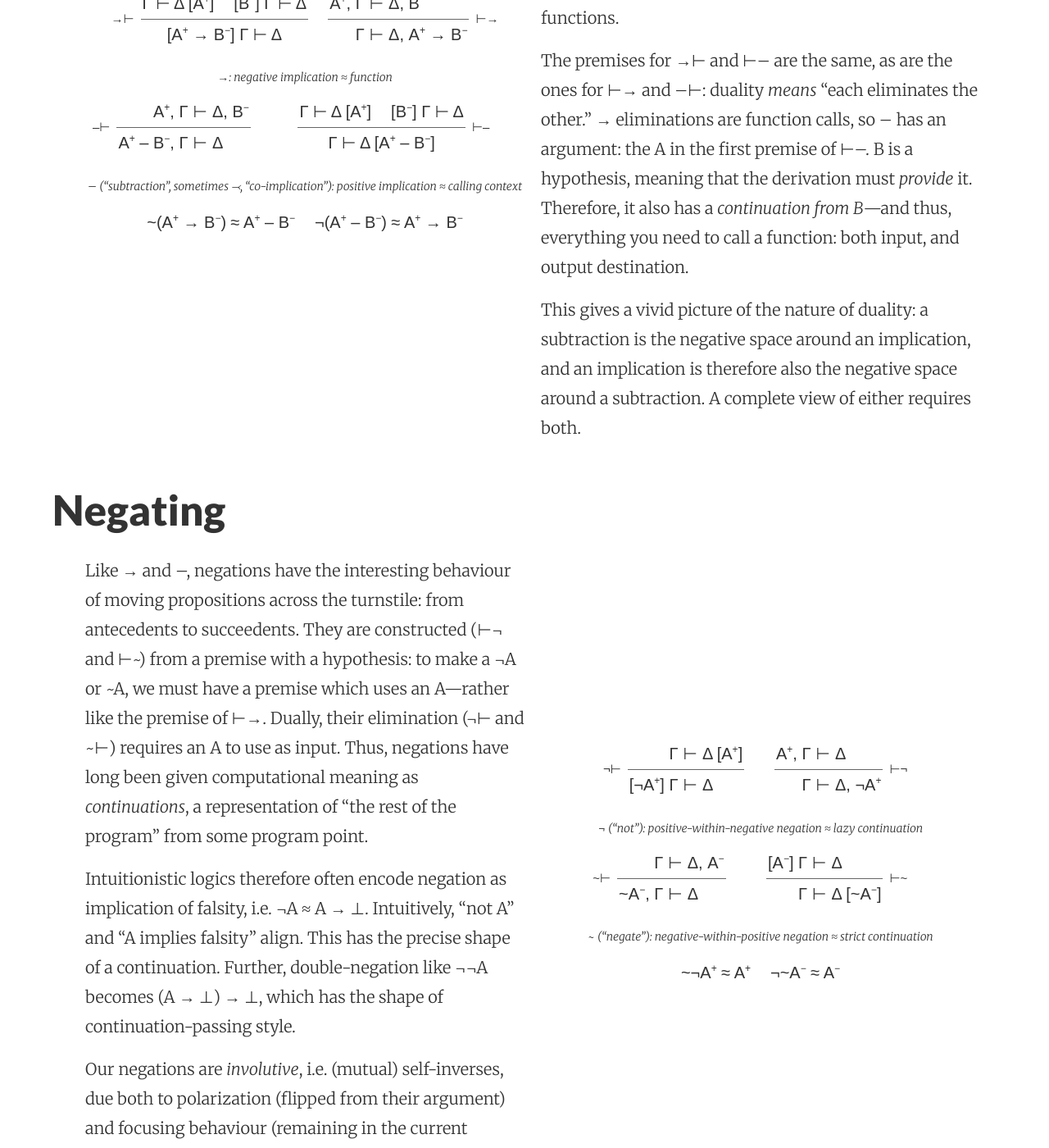
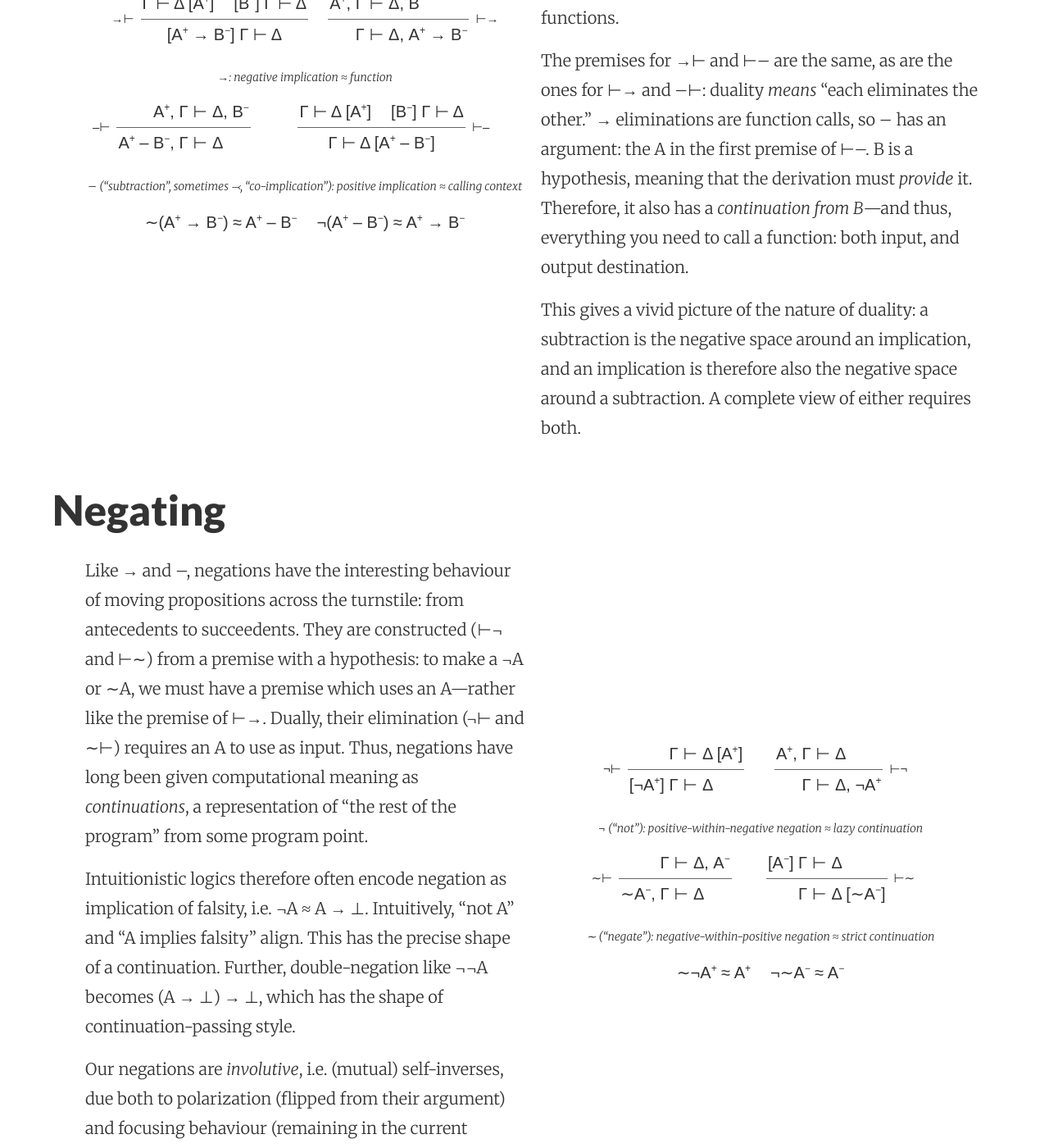
Before and after one commit to robrix/robrix.github.io, a Jekyll site: the page docs/posts/2021-06-07-duality/index.html, which Jekyll copies as it is, in a window 1280 px wide and 1400 px high, scrolled down 3407 px. Shown: the whole window at 82% size. Built offline with Jekyll 4.4.1, drawn with Linux system fonts in a browser that asks for light colours; some web fonts are replaced; some of the changed text lies outside the part shown.

Commit message:
No, not that tilde, the other tilde.

```diff
--- a/docs/posts/2021-06-07-duality/index.html
+++ b/docs/posts/2021-06-07-duality/index.html
@@ -155,10 +155,10 @@
     </figure>
     <div class="connective">
       <div class="rule">
-        <p>~(A<sup>−</sup> &amp; B<sup>−</sup>) ≈ ~A<sup>−</sup> ⊕ ~B<sup>−</sup></p>
+        <p>∼(A<sup>−</sup> &amp; B<sup>−</sup>) ≈ ∼A<sup>−</sup> ⊕ ∼B<sup>−</sup></p>
       </div>
       <div class="rule">
-        <p>¬(A<sup>+</sup> ⊕ B<sup>+</sup>) ≈ ~A<sup>+</sup> &amp; ~B<sup>+</sup></p>
+        <p>¬(A<sup>+</sup> ⊕ B<sup>+</sup>) ≈ ∼A<sup>+</sup> &amp; ∼B<sup>+</sup></p>
       </div>
     </div>
   </div>
@@ -209,7 +209,7 @@
     </figure>
     <div class="connective">
       <div class="rule">
-        <p>~⊤ ≈ 0</p>
+        <p>∼⊤ ≈ 0</p>
       </div>
       <div class="rule">
         <p>¬0 ≈ ⊤</p>
@@ -278,10 +278,10 @@
     </figure>
     <div class="connective">
       <div class="rule">
-        <p>~(A<sup>−</sup> ⅋ B<sup>−</sup>) ≈ ~A<sup>−</sup> ⊗ ~B<sup>−</sup></p>
+        <p>∼(A<sup>−</sup> ⅋ B<sup>−</sup>) ≈ ∼A<sup>−</sup> ⊗ ∼B<sup>−</sup></p>
       </div>
       <div class="rule">
-        <p>¬(A<sup>+</sup> ⊗ B<sup>+</sup>) ≈ ~A<sup>+</sup> ⅋ ~B<sup>+</sup></p>
+        <p>¬(A<sup>+</sup> ⊗ B<sup>+</sup>) ≈ ∼A<sup>+</sup> ⅋ ∼B<sup>+</sup></p>
       </div>
     </div>
   </div>
@@ -349,7 +349,7 @@
     </figure>
     <div class="connective">
       <div class="rule">
-        <p>~⊥ ≈ 1</p>
+        <p>∼⊥ ≈ 1</p>
       </div>
       <div class="rule">
         <p>¬1 ≈ ⊥</p>
@@ -418,7 +418,7 @@
     </figure>
     <div class="connective">
       <div class="rule">
-        <p>~(A<sup>+</sup> → B<sup>−</sup>) ≈ A<sup>+</sup> – B<sup>−</sup></p>
+        <p>∼(A<sup>+</sup> → B<sup>−</sup>) ≈ A<sup>+</sup> – B<sup>−</sup></p>
       </div>
       <div class="rule">
         <p>¬(A<sup>+</sup> – B<sup>−</sup>) ≈ A<sup>+</sup> → B<sup>−</sup></p>
@@ -435,7 +435,7 @@
 <h2 id="negating">Negating</h2>
 <figure class="section">
   <figcaption>
-    <p>Like → and –, negations have the interesting behaviour of moving propositions across the turnstile: from antecedents to succeedents. They are constructed (⊢¬ and ⊢~) from a premise with a hypothesis: to make a ¬A or ~A, we must have a premise which uses an A—rather like the premise of ⊢→. Dually, their elimination (¬⊢ and ~⊢) requires an A to use as input. Thus, negations have long been given computational meaning as <em>continuations</em>, a representation of “the rest of the program” from some program point.</p>
+    <p>Like → and –, negations have the interesting behaviour of moving propositions across the turnstile: from antecedents to succeedents. They are constructed (⊢¬ and ⊢∼) from a premise with a hypothesis: to make a ¬A or ∼A, we must have a premise which uses an A—rather like the premise of ⊢→. Dually, their elimination (¬⊢ and ∼⊢) requires an A to use as input. Thus, negations have long been given computational meaning as <em>continuations</em>, a representation of “the rest of the program” from some program point.</p>
     <p>Intuitionistic logics therefore often encode negation as implication of falsity, i.e. ¬A ≈ A → ⊥. Intuitively, “not A” and “A implies falsity” align. This has the precise shape of a continuation. Further, double-negation like ¬¬A becomes (A → ⊥) → ⊥, which has the shape of continuation-passing style.</p>
     <p>Our negations are <em>involutive</em>, i.e. (mutual) self-inverses, due both to polarization (flipped from their argument) and focusing behaviour (remaining in the current phase).</p>
   </figcaption>
@@ -471,13 +471,13 @@
     </figure>
     <figure class="connective">
       <div class="rule">
-        <div class="label">~⊢</div>
+        <div class="label">∼⊢</div>
         <div class="inference">
           <div class="premise Γ">Γ</div>
           <div class="premise turnstile">⊢</div>
           <div class="premise Δ">Δ, A<sup>−</sup></div>
           <span class="line-of-inference"></span>
-          <div class="conclusion Γ">~A<sup>−</sup>, Γ</div>
+          <div class="conclusion Γ">∼A<sup>−</sup>, Γ</div>
           <div class="conclusion turnstile">⊢</div>
           <div class="conclusion Δ">Δ</div>
         </div>
@@ -490,20 +490,20 @@
           <span class="line-of-inference"></span>
           <div class="conclusion Γ">Γ</div>
           <div class="conclusion turnstile">⊢</div>
-          <div class="conclusion Δ">Δ [~A<sup>−</sup>]</div>
+          <div class="conclusion Δ">Δ [∼A<sup>−</sup>]</div>
         </div>
-        <div class="label">⊢~</div>
+        <div class="label">⊢∼</div>
       </div>
       <figcaption>
-        ~ (“negate”): negative-within-positive negation ≈ strict continuation
+        ∼ (“negate”): negative-within-positive negation ≈ strict continuation
       </figcaption>
     </figure>
     <div class="connective">
       <div class="rule">
-        <p>~¬A<sup>+</sup> ≈ A<sup>+</sup></p>
+        <p>∼¬A<sup>+</sup> ≈ A<sup>+</sup></p>
       </div>
       <div class="rule">
-        <p>¬~A<sup>−</sup> ≈ A<sup>−</sup></p>
+        <p>¬∼A<sup>−</sup> ≈ A<sup>−</sup></p>
       </div>
     </div>
   </div>
@@ -657,7 +657,7 @@
     </figure>
     <div class="connective">
       <div class="rule">
-        <p>~(∀X.A<sup>−</sup>) ≈ ∃X.~A<sup>−</sup></p>
+        <p>∼(∀X.A<sup>−</sup>) ≈ ∃X.∼A<sup>−</sup></p>
       </div>
       <div class="rule">
         <p>¬(∃X.A<sup>+</sup>) ≈ ∀X.¬A<sup>+</sup></p>
```
Also changed, not shown: docs/feed.xml (+23 -23 lines), posts/2021-06-07-duality.md (+16 -16 lines).
